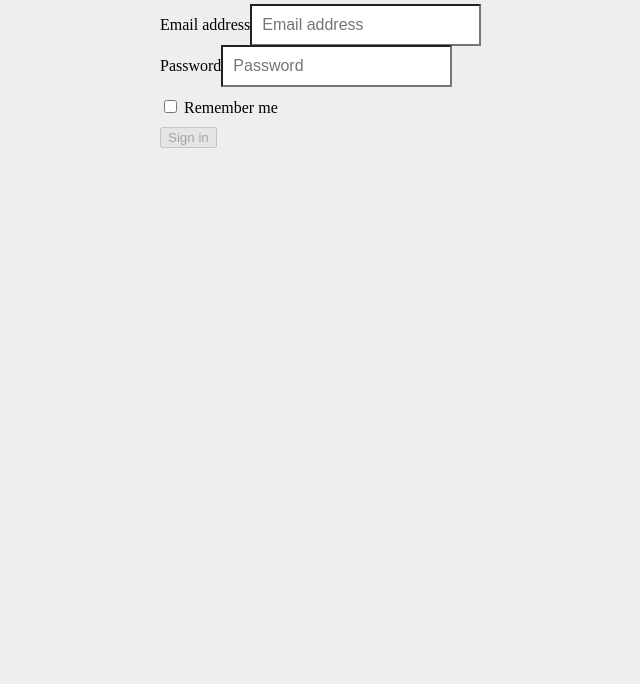
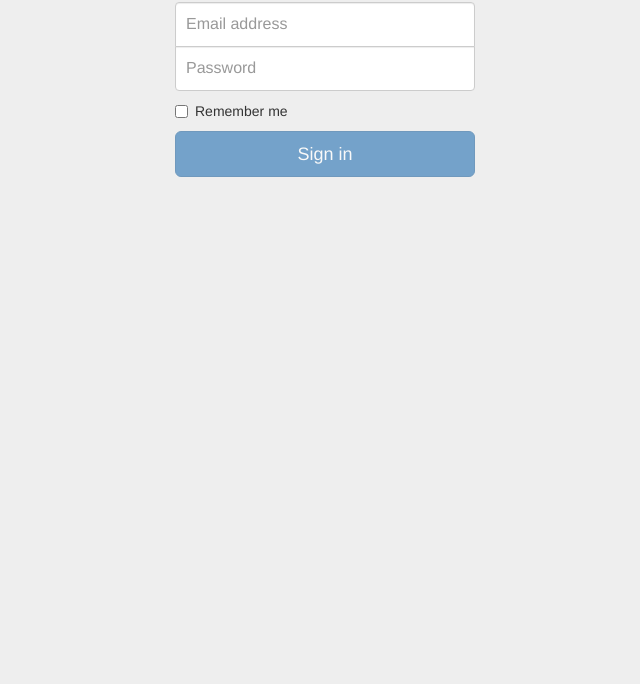
Before and after one commit to toastman/redux-form-signup, a React app: page index.html in a window 1280 px wide. Shown: the part 116-800 px from the top of the page, without its empty margins (315-955 px from the left). Built offline with nearby package versions, Linux system fonts and the light colour scheme; files whose address does not match are found by name.

Commit message:
Set CDN for Bootstrap

```diff
--- a/index.html
+++ b/index.html
@@ -3,7 +3,7 @@
 <head>
     <meta charset="UTF-8">
     <title>Document</title>
-    <link rel="stylesheet" href="node_modules/bootstrap/dist/css/bootstrap.css">
+    <link rel="stylesheet" href="https://maxcdn.bootstrapcdn.com/bootstrap/3.3.6/css/bootstrap.min.css">
     <link rel="stylesheet" href="signup.css">
 </head>
 <body>
--- a/package.json
+++ b/package.json
@@ -10,7 +10,6 @@
   "author": "",
   "license": "ISC",
   "dependencies": {
-    "bootstrap": "^3.3.6",
     "react": "^15.1.0",
     "react-redux": "^4.4.5",
     "redux": "^3.5.2",
```
